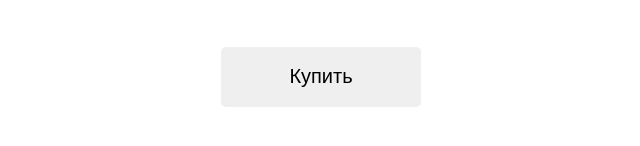
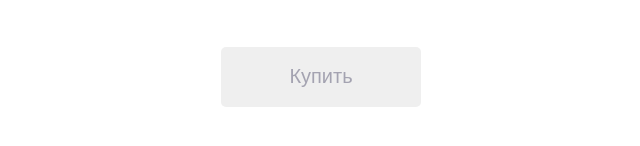
Before and after one commit to flamescum/flamescum.github.io, a plain HTML site: page index.html in a window 1280 px wide. Shown: the part 292-438 px from the top of the page, 319-959 px from the left. Drawn offline with Linux system fonts and the light colour scheme.

Commit message:
index.html

```diff
--- a/index.html
+++ b/index.html
@@ -60,12 +60,12 @@ font-size: 20px;
 font-weight: 500;
 cursor: pointer;
 transition: all 500ms ease;
-color: var( -- tg-theme-button-color);
-background: var(-- tg-theme-button-text-color);
+color: A4A3B1;
+background: D4D6DD;
 }
 
 button:hover{
-    background: var(--tg-theme-secondary-bg-color);
+    background: D4D6DD;
 }
 
 </style>
```
